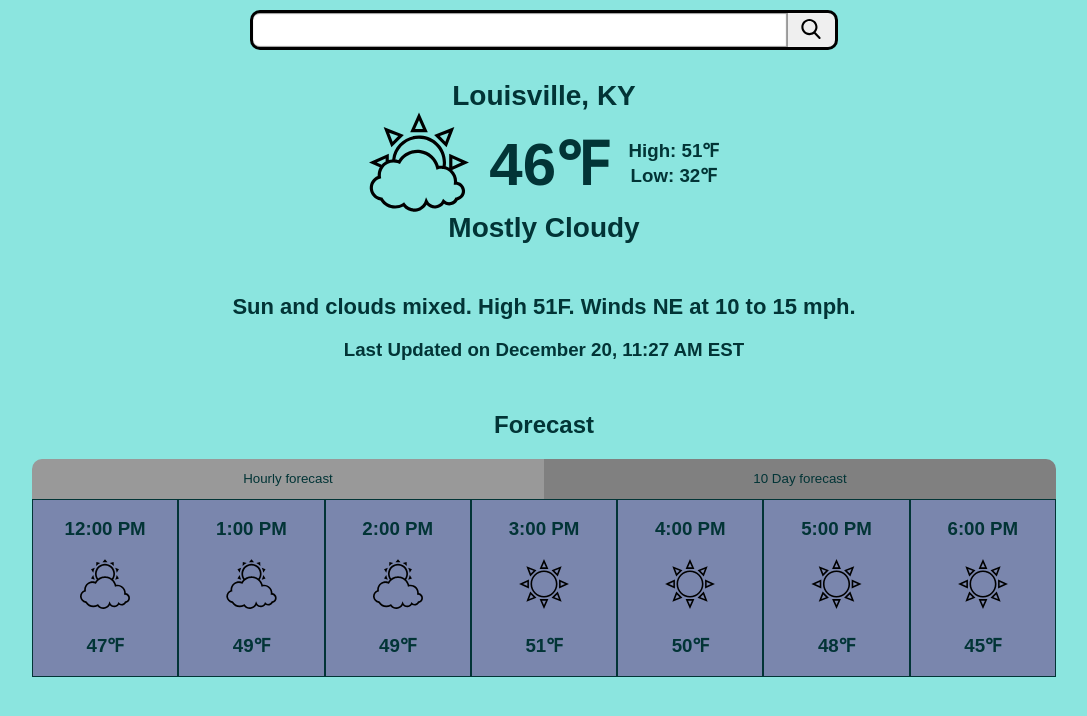
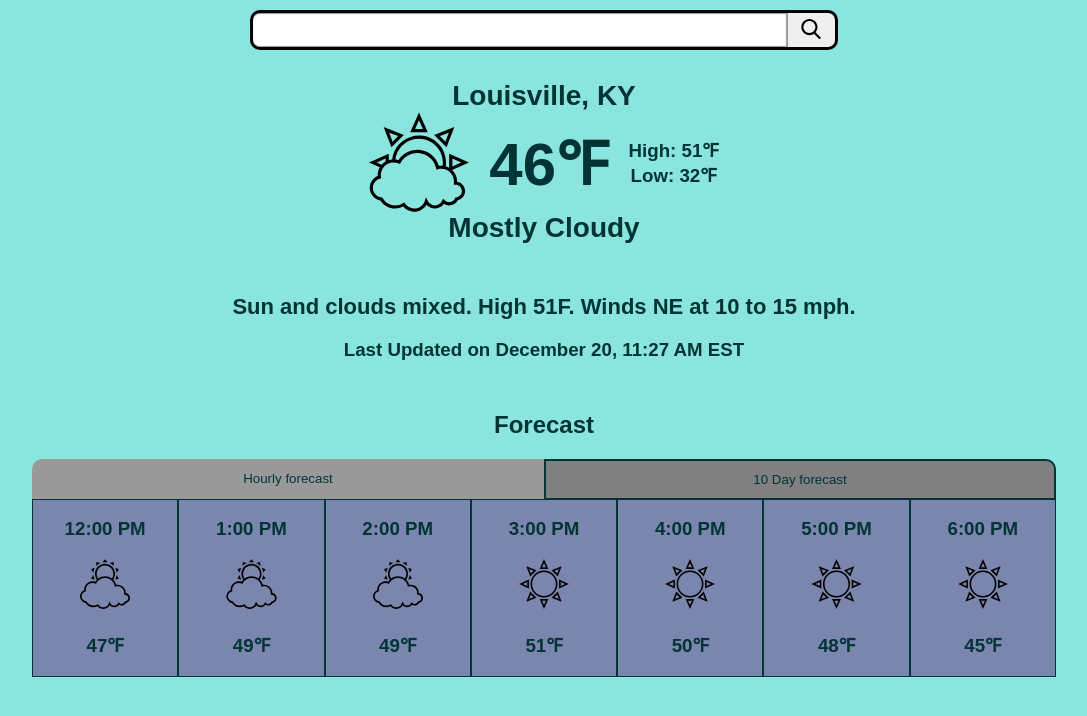
Before and after one commit to bottd/weathrly, a React (Create React App) app: page / in a window 1280 px wide. Shown: the top 716 px of the page, without its empty margins (96-1183 px from the left). Built offline with nearby package versions, Linux system fonts and the light colour scheme; no server answers.

Commit message:
Add border confirmation for disabled forecast selector button

```diff
--- a/src/ForecastControl.css
+++ b/src/ForecastControl.css
@@ -8,7 +8,8 @@
 .hourly-forecast-button,
 .daily-forecast-button {
   background-color: #808080;
-  border: none;
+  border: 2px solid #023436;
+  border-bottom: 1px solid #023436;
   height: 40px;
   width: 50%;
 }
@@ -16,6 +17,7 @@
 .hourly-forecast-button:disabled,
 .daily-forecast-button:disabled {
   background-color: #999;
+  border: none;
 }
 
 .hourly-forecast-button {
```
